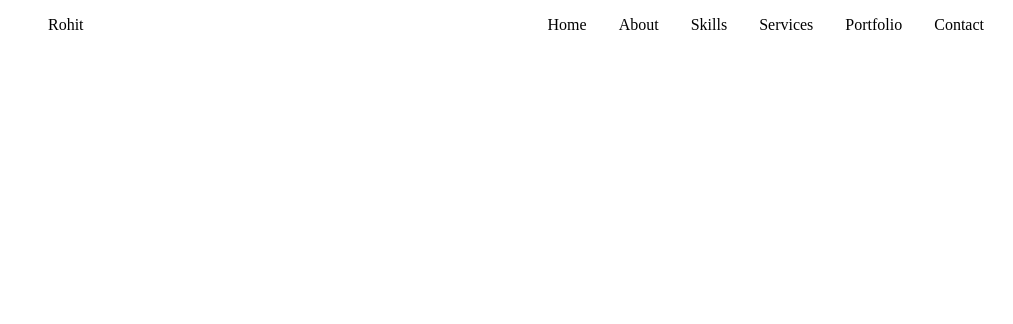
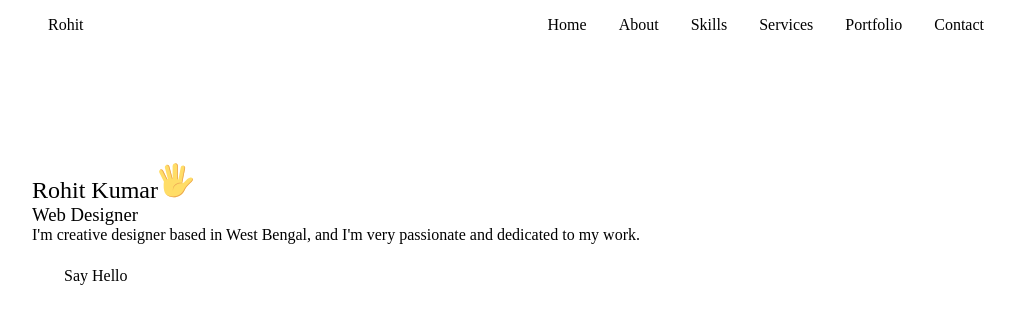
Before and after one commit to GitNinja36/portfolio, a React (Create React App) app: page / in a window 1280 px wide. Shown: the top 324 px of the page, without its empty margins (124-1137 px from the left). Built offline with nearby package versions, Linux system fonts and the light colour scheme.

Commit message:
intializing Home Tag

```diff
--- a/package.json
+++ b/package.json
@@ -5,8 +5,8 @@
   "dependencies": {
     "cra-template": "1.2.0",
     "postcss-value-parser": "^4.2.0",
-    "react": "^19.0.0",
-    "react-dom": "^19.0.0",
+    "react": "^18.3.1",
+    "react-dom": "^18.3.1",
     "react-scripts": "5.0.1",
     "web-vitals": "^4.2.4"
   },
@@ -35,6 +35,8 @@
     ]
   },
   "devDependencies": {
+    "@babel/eslint-parser": "^7.25.9",
+    "@nicolo-ribaudo/eslint-scope-5-internals": "^5.1.1-v1",
     "source-map-loader": "^5.0.0"
   }
 }
--- a/src/App.js
+++ b/src/App.js
@@ -1,11 +1,15 @@
 import React from 'react';
 import './App.css';
 import Header from './components/header/Header';
+import Home from './components/home/Home';
 
 function App() {
   return (
     <>
       <Header/>
+      <main className='main'>
+        <Home/>
+      </main>
     </>
   );
 }
--- a/src/components/header/Header.jsx
+++ b/src/components/header/Header.jsx
@@ -1,6 +1,5 @@
 import React, { useState } from "react";
 import "./Header.css";
-
 
 function Header(){
     /* ================== TOOGLE MENU ==================  */
--- /dev/null
+++ b/src/components/home/Data.jsx
@@ -0,0 +1,83 @@
+import React from "react";
+
+function Data(){
+    return(
+        <div className="home__data">
+            <h1 className="home__title">Rohit Kumar
+            <svg
+                  width="36"
+                  height="36"
+                  viewBox="0 0 48 48"
+                  fill="none"
+                  xmlns="http://www.w3.org/2000/svg"
+                  class="home__hand"
+                >
+                  <path
+                    d="M25.4995 32.0305L31.3495 33.1555L36.1495 8.48051C36.4495 6.83051 35.3995 5.18051 33.8245 4.88051C32.1745 4.58051 30.5995 5.70551 30.2995 7.35551L25.4995 32.0305Z"
+                    fill="#FFDD67"
+                  ></path>
+                  <path
+                    d="M33.8996 4.88018C33.6746 4.80518 33.5246 4.80518 33.2996 4.80518C34.6496 5.33018 35.3996 6.75518 35.0996 8.25518L30.2996 32.9302L31.3496 33.1552L36.1496 8.48018C36.5246 6.75518 35.4746 5.18018 33.8996 4.88018Z"
+                    fill="#EBA352"
+                  ></path>
+                  <path
+                    d="M19.4995 32.7802H26.5495V5.55518C26.5495 3.53018 24.9745 1.80518 23.0245 1.80518C21.1495 1.80518 19.4995 3.45518 19.4995 5.55518V32.7802Z"
+                    fill="#FFDD67"
+                  ></path>
+                  <path
+                    d="M23.0995 1.80518C22.9495 1.80518 22.7245 1.80518 22.5745 1.88018C24.2995 2.18018 25.5745 3.68018 25.5745 5.55518V32.8552H26.6245V5.55518C26.6245 3.45518 25.0495 1.80518 23.0995 1.80518Z"
+                    fill="#EBA352"
+                  ></path>
+                  <path
+                    d="M15.7495 32.7054L21.7495 31.1304L15.2245 6.30541C14.7745 4.58041 13.0495 3.53041 11.3995 3.90541C9.74948 4.35541 8.77448 6.08041 9.22448 7.80541L15.7495 32.7054Z"
+                    fill="#FFDD67"
+                  ></path>
+                  <path
+                    d="M11.3995 3.90541L10.9495 4.13041C12.4495 4.05541 13.7995 5.03041 14.2495 6.60541L20.7745 31.4304L21.8245 31.1304L15.2245 6.30541C14.7745 4.58041 13.0495 3.53041 11.3995 3.90541Z"
+                    fill="#EBA352"
+                  ></path>
+                  <path
+                    d="M2.99937 10.355C1.57437 11.03 1.12437 12.83 1.87437 14.33L11.7744 34.055L16.7994 31.505L6.89937 11.78C6.14937 10.28 4.42437 9.68 2.99937 10.355Z"
+                    fill="#FFDD67"
+                  ></path>
+                  <path
+                    d="M2.99956 10.355C2.84956 10.43 2.69956 10.505 2.54956 10.655C3.82456 10.28 5.24956 10.955 5.92456 12.305L15.8246 32.03L16.7996 31.58L6.89956 11.78C6.14956 10.28 4.42456 9.68 2.99956 10.355Z"
+                    fill="#EBA352"
+                  ></path>
+                  <path
+                    d="M46.2744 22.2801C45.0744 19.9551 41.3244 20.1051 37.4994 24.3051C34.7994 27.2301 34.2744 28.2051 31.5744 28.1301V25.0551C31.5744 25.0551 25.7994 20.7801 14.3244 22.7301C14.3244 22.7301 7.79945 23.6301 7.79945 27.0801C7.79945 27.0801 6.67445 35.4051 8.99945 40.6551C12.4494 48.4551 30.1494 50.4801 35.6994 37.2051C36.8244 34.5801 39.0744 32.6301 41.0994 30.1551C43.4244 27.1551 47.5494 24.7551 46.2744 22.2801Z"
+                    fill="#FFDD67"
+                  ></path>
+                  <path
+                    d="M46.2745 22.28C46.0495 21.83 45.7495 21.53 45.3745 21.23C45.4495 21.305 45.5245 21.38 45.5245 21.53C46.7995 24.08 42.6745 26.405 40.1995 29.405C38.1745 31.88 35.9245 33.83 34.7995 36.455C29.9995 47.93 16.0495 47.93 10.1995 42.68C15.5245 48.68 30.5245 49.28 35.5495 37.205C36.6745 34.58 38.9245 32.63 40.9495 30.155C43.4245 27.155 47.5495 24.755 46.2745 22.28ZM32.3245 28.13C27.4495 26.33 18.7495 29.63 19.9495 38.405C19.9495 30.23 27.3745 28.205 31.4245 28.205C32.0245 28.13 32.3245 28.13 32.3245 28.13Z"
+                    fill="#EBA352"
+                  ></path>
+            </svg>
+            </h1>
+            <h3 className="home__subtitle">Web Designer</h3>
+            <p className="home__description">I'm creative designer based in West Bengal, and I'm very passionate and dedicated to my work.</p>
+
+            <a href="#contact" className="button button--flex">
+                Say Hello
+                <svg
+                  class="button__icon"
+                  xmlns="http://www.w3.org/2000/svg"
+                  width="24"
+                  height="24"
+                  viewBox="0 0 24 24"
+                  fill="none"
+                >
+                  <path
+                    d="M14.2199 21.9352C13.0399 21.9352 11.3699 21.1052 10.0499 17.1352L9.32988 14.9752L7.16988 14.2552C3.20988 12.9352 2.37988 11.2652 2.37988 10.0852C2.37988 8.91525 3.20988 7.23525 7.16988 5.90525L15.6599 3.07525C17.7799 2.36525 19.5499 2.57525 20.6399 3.65525C21.7299 4.73525 21.9399 6.51525 21.2299 8.63525L18.3999 17.1252C17.0699 21.1052 15.3999 21.9352 14.2199 21.9352ZM7.63988 7.33525C4.85988 8.26525 3.86988 9.36525 3.86988 10.0852C3.86988 10.8052 4.85988 11.9052 7.63988 12.8252L10.1599 13.6652C10.3799 13.7352 10.5599 13.9152 10.6299 14.1352L11.4699 16.6552C12.3899 19.4352 13.4999 20.4252 14.2199 20.4252C14.9399 20.4252 16.0399 19.4352 16.9699 16.6552L19.7999 8.16525C20.3099 6.62525 20.2199 5.36525 19.5699 4.71525C18.9199 4.06525 17.6599 3.98525 16.1299 4.49525L7.63988 7.33525Z"
+                    fill="var(--container-color)"
+                  ></path>
+                  <path
+                    d="M10.11 14.7052C9.92005 14.7052 9.73005 14.6352 9.58005 14.4852C9.29005 14.1952 9.29005 13.7152 9.58005 13.4252L13.16 9.83518C13.45 9.54518 13.93 9.54518 14.22 9.83518C14.51 10.1252 14.51 10.6052 14.22 10.8952L10.64 14.4852C10.5 14.6352 10.3 14.7052 10.11 14.7052Z"
+                    fill="var(--container-color)"
+                  ></path>
+                </svg>
+            </a>
+        </div>
+    )
+}
+export default Data;
--- /dev/null
+++ b/src/components/home/Home.jsx
@@ -0,0 +1,20 @@
+import React from "react";
+import Social from "./Social";
+import Data from "./Data";
+import "./Home.css";
+
+function Home(){
+    return(
+        <section className="home section" id="home">
+            <div className="home__container container grid">
+                <div className="home__content grid">
+                    <Social/>
+                    <div className="home__img"></div>
+                    <Data/>
+                </div>
+            </div>
+        </section>
+    )
+}
+
+export default Home;
--- /dev/null
+++ b/src/components/home/Social.jsx
@@ -0,0 +1,34 @@
+import React from "react";
+
+function Social(){
+    return(
+        <div className="home__social">
+            <a
+                href="https://www.instagram.com/rohitt.__27/"
+                className="home__social-icon"
+                target="__blank"
+            >
+                <i class="uil uil-instagram"></i>
+            </a>
+
+            <a
+                href="https://www.linkedin.com/in/rohit-kumar-9121b6210/"
+                className="home__social-icon"
+                target="__blank"
+            >
+            <i class="uil uil-linkedin"></i>
+            </a>
+
+            <a
+                href="https://github.com/GitNinja36"
+                className="home__social-icon"
+                target="__blank"
+            >
+                <i class="uil uil-github-alt"></i>
+            </a>
+
+        </div>
+    )
+}
+
+export default Social;
```
Also changed, not shown: src/components/home/Home.css (added), 1 other file (tests, documents, lock files or other folders).
